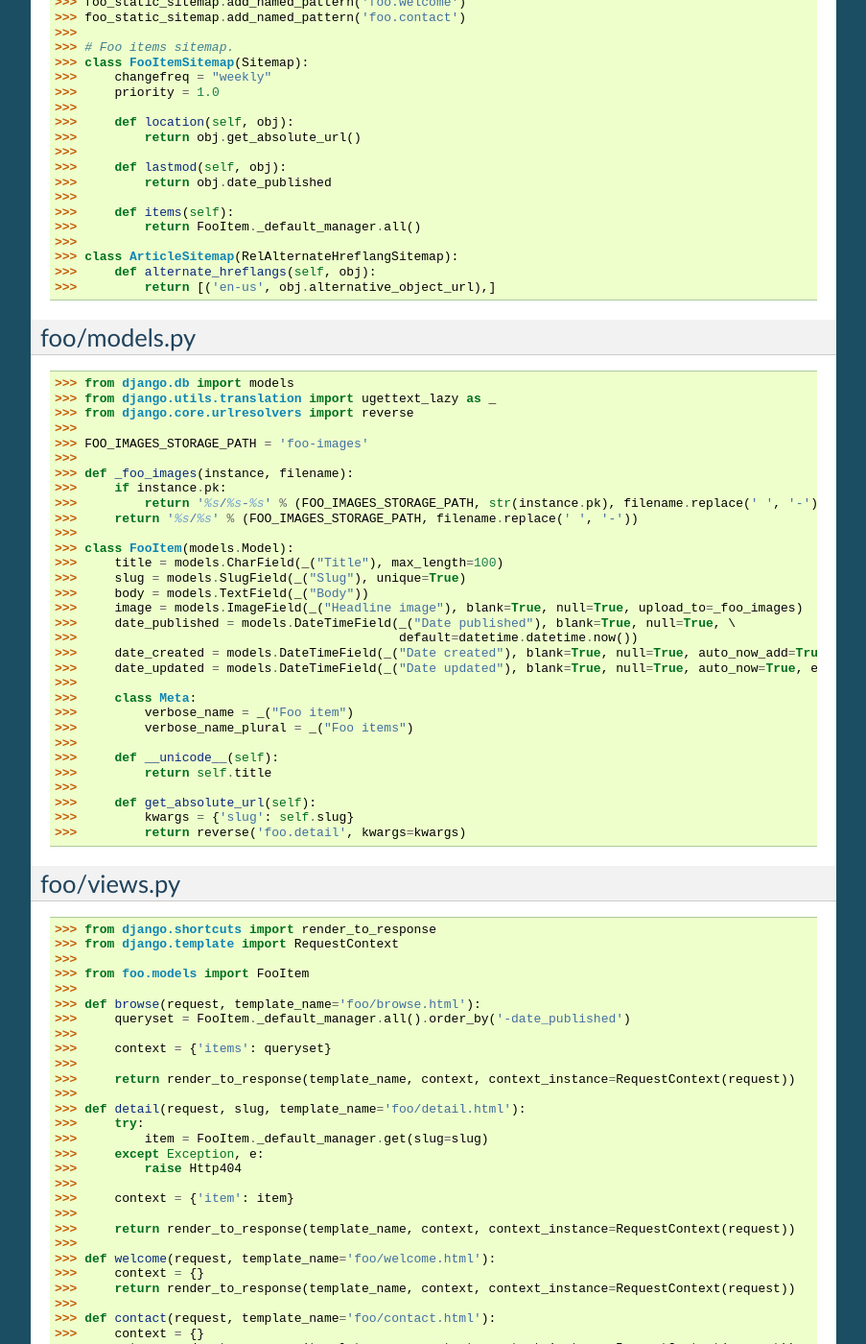
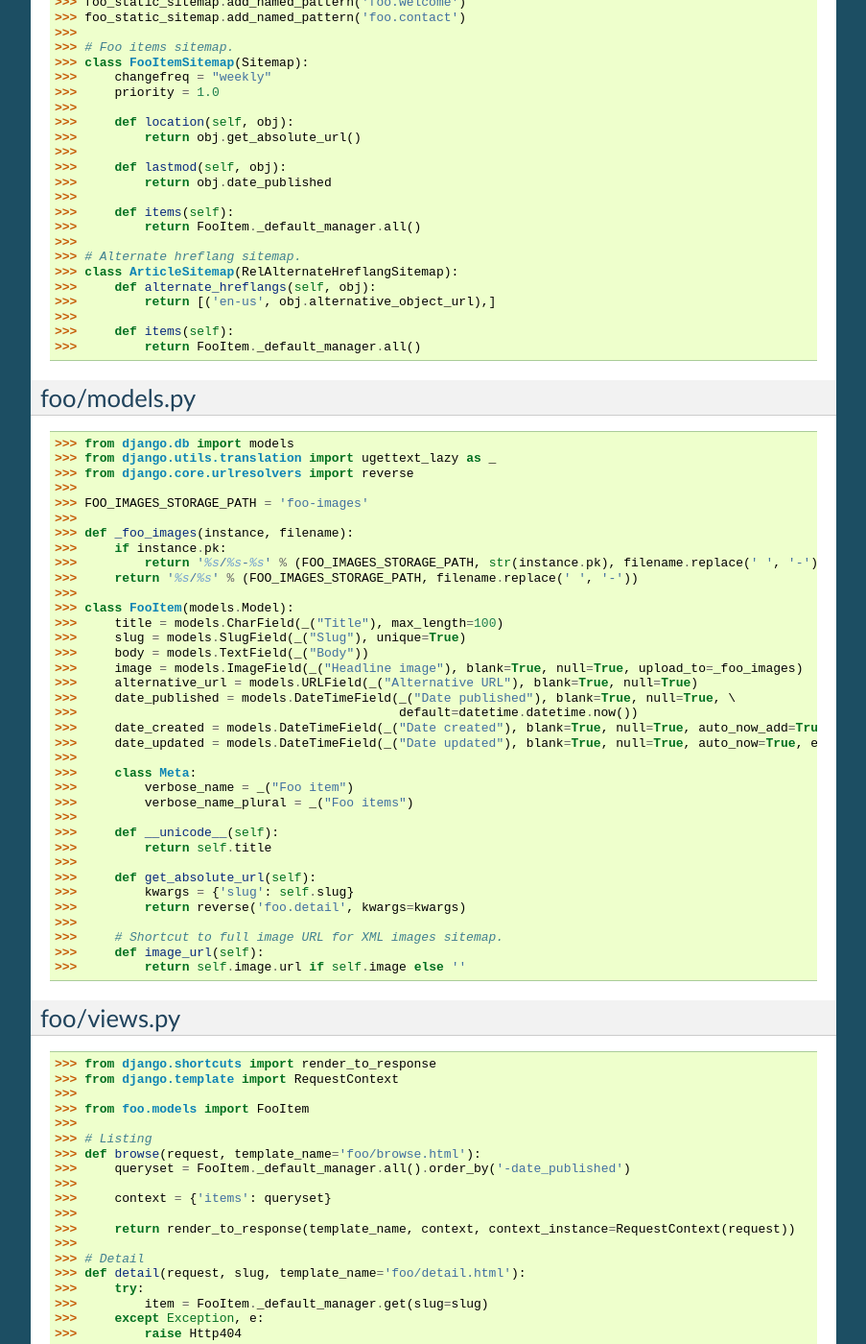
Before and after one commit to deschler/django-qartez, a Sphinx documentation site: the page built from docs/index.rst, in a window 1280 px wide and 1400 px high, scrolled down 1230 px. Shown: the whole window at 96% size, without its empty margins (198-1101 px from the left). Built offline with Sphinx 7.4.7, drawn with Linux system fonts in a browser that asks for light colours; some of the changed text lies outside the part shown.

Commit message:
docs updated

```diff
--- a/docs/index.rst
+++ b/docs/index.rst
@@ -22,9 +22,9 @@
 
 Latest stable version from source:
 
-    $ pip install -e hg+http://bitbucket.org/barseghyanartur/qartez@stable#egg=qartez
+    $ pip install -e hg+http://bitbucket.org/barseghyanartur/django-qartez@stable#egg=django-qartez
 
-2. Add 'qartez' to your ``INSTALLED_APPS``
+2. Add `qartez` to your ``INSTALLED_APPS``
 ------------------------------------------------------
     >>> INSTALLED_APPS = (
     >>> # ...
@@ -77,9 +77,13 @@
 >>>     def items(self):
 >>>         return FooItem._default_manager.all()
 >>>
+>>> # Alternate hreflang sitemap.
 >>> class ArticleSitemap(RelAlternateHreflangSitemap):
 >>>     def alternate_hreflangs(self, obj):
 >>>         return [('en-us', obj.alternative_object_url),]
+>>>
+>>>     def items(self):
+>>>         return FooItem._default_manager.all()
 
 foo/models.py
 ------------------------------------------------------
@@ -99,6 +103,7 @@
 >>>     slug = models.SlugField(_("Slug"), unique=True)
 >>>     body = models.TextField(_("Body"))
 >>>     image = models.ImageField(_("Headline image"), blank=True, null=True, upload_to=_foo_images)
+>>>     alternative_url = models.URLField(_("Alternative URL"), blank=True, null=True)
 >>>     date_published = models.DateTimeField(_("Date published"), blank=True, null=True, \
 >>>                                           default=datetime.datetime.now())
 >>>     date_created = models.DateTimeField(_("Date created"), blank=True, null=True, auto_now_add=True, editable=False)
@@ -114,6 +119,10 @@
 >>>     def get_absolute_url(self):
 >>>         kwargs = {'slug': self.slug}
 >>>         return reverse('foo.detail', kwargs=kwargs)
+>>>
+>>>     # Shortcut to full image URL for XML images sitemap.
+>>>     def image_url(self):
+>>>         return self.image.url if self.image else ''
 
 foo/views.py
 ------------------------------------------------------
@@ -122,6 +131,7 @@
 >>>
 >>> from foo.models import FooItem
 >>>
+>>> # Listing
 >>> def browse(request, template_name='foo/browse.html'):
 >>>     queryset = FooItem._default_manager.all().order_by('-date_published')
 >>>
@@ -129,6 +139,7 @@
 >>>
 >>>     return render_to_response(template_name, context, context_instance=RequestContext(request))
 >>>
+>>> # Detail
 >>> def detail(request, slug, template_name='foo/detail.html'):
 >>>     try:
 >>>         item = FooItem._default_manager.get(slug=slug)
```
Also changed, not shown: other parts of docs/index.rst (+2 -0 lines).
